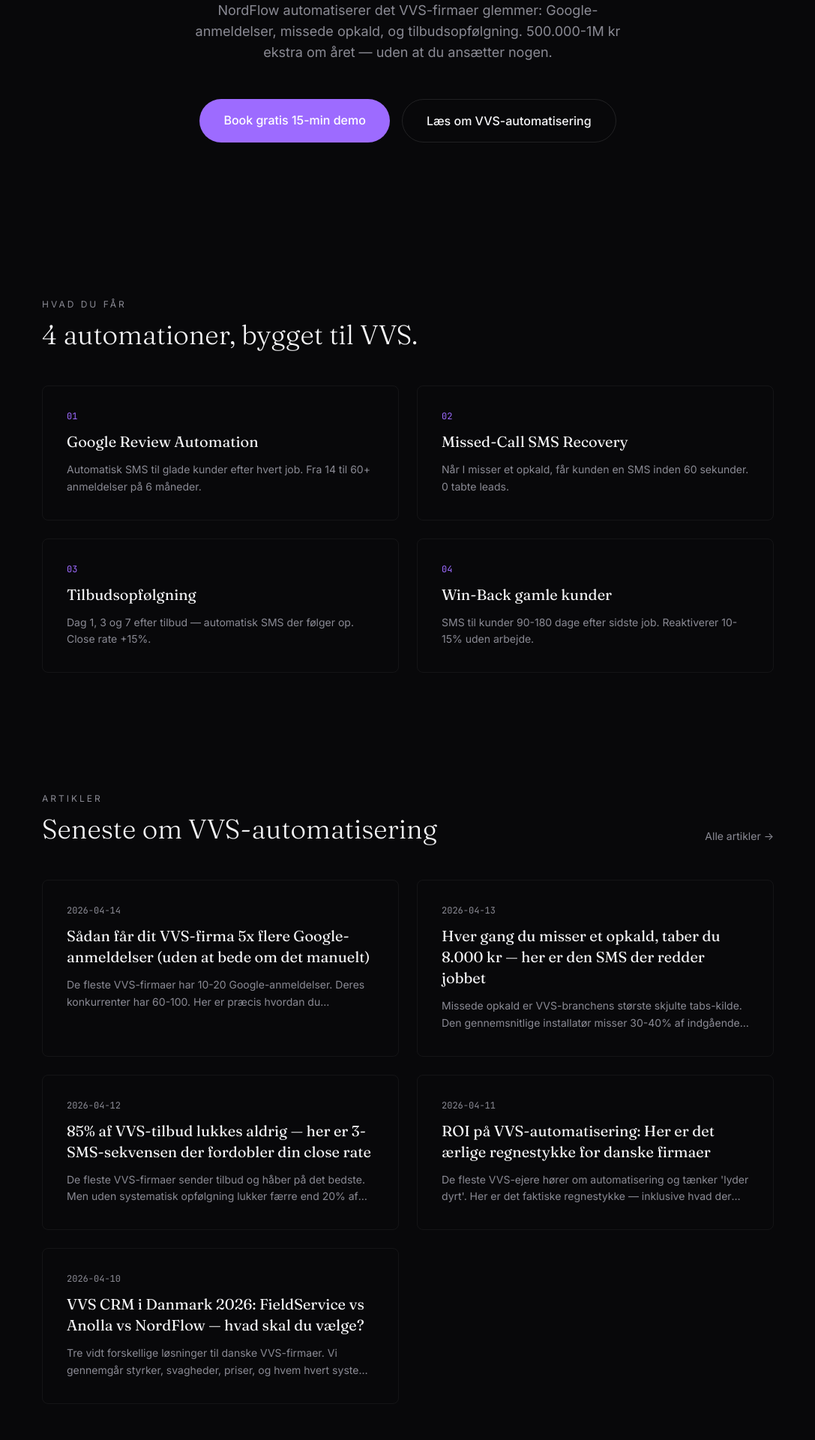
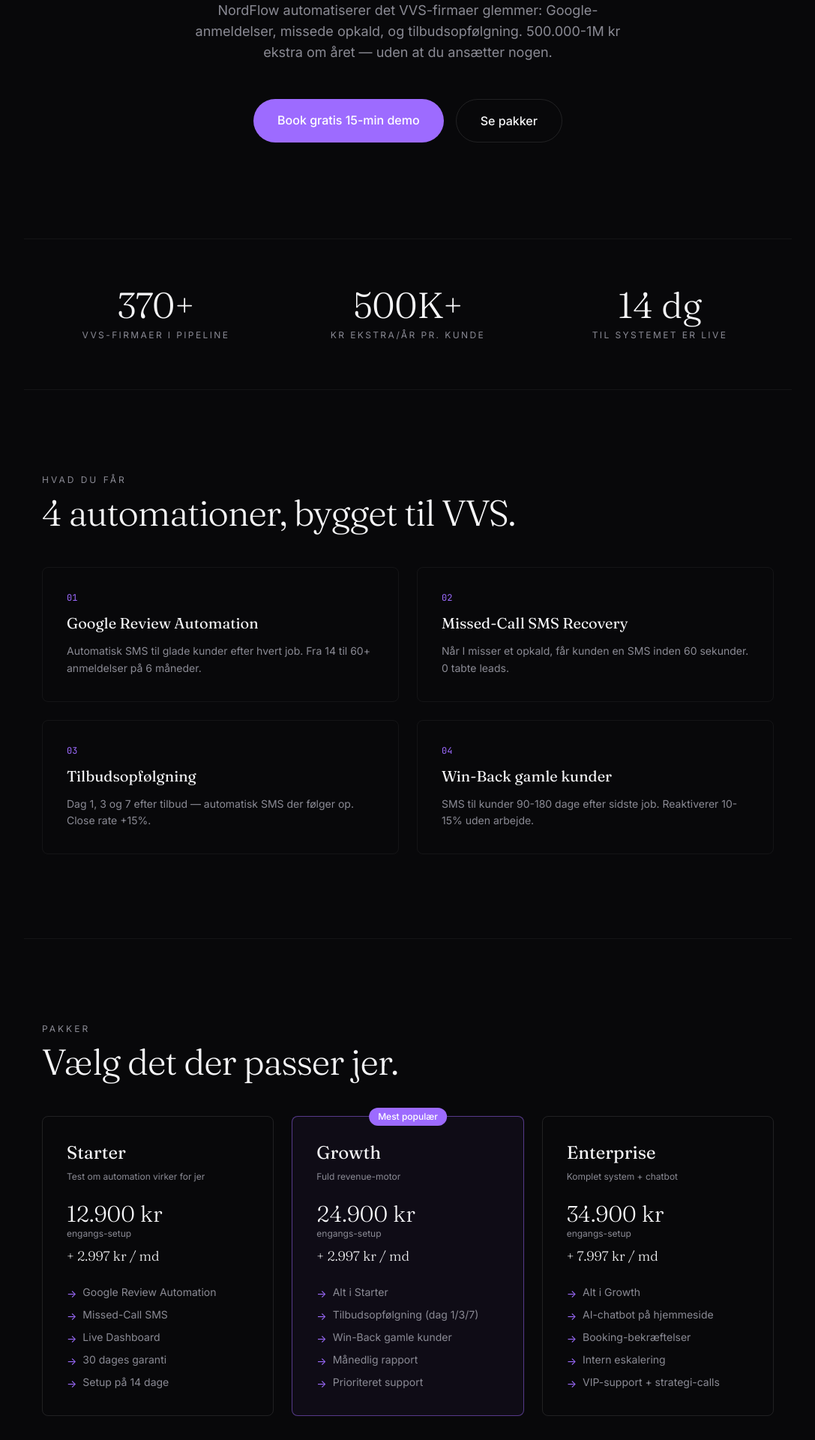
Before and after one commit to vhaugaard92-pixel/nordflow-site, a Next.js app: page / in a window 1280 px wide. Shown: the part 480-2400 px from the top of the page at 75% size, without its empty margins (96-1183 px from the left). Built offline with nearby package versions, Linux system fonts and the light colour scheme.

Commit message:
auto: app/page.tsx

```diff
--- a/app/page.tsx
+++ b/app/page.tsx
@@ -1,11 +1,9 @@
-import { getAllArticles } from '@/lib/articles';
 import Link from 'next/link';
 
 export default function HomePage() {
-  const articles = getAllArticles().slice(0, 6);
-
   return (
     <>
+      {/* HERO */}
       <section className="max-w-5xl mx-auto px-6 py-32 text-center">
         <div className="text-xs uppercase tracking-[0.25em] text-muted mb-8">Automatisering til VVS-branchen</div>
         <h1 className="font-serif text-6xl md:text-8xl leading-[0.9] tracking-tight font-light mb-8">
@@ -16,7 +14,7 @@
           NordFlow automatiserer det VVS-firmaer glemmer: Google-anmeldelser, missede opkald, og tilbudsopfølgning.
           500.000-1M kr ekstra om året — uden at du ansætter nogen.
         </p>
-        <div className="flex gap-4 justify-center">
+        <div className="flex gap-4 justify-center flex-wrap">
           <a
             href="https://calendly.com/vhaugaard92/vvs-automation-gratis-demo"
             className="px-8 py-4 bg-accent text-white rounded-full font-medium hover:opacity-90 transition"
@@ -24,17 +22,36 @@
             Book gratis 15-min demo
           </a>
           <a
-            href="/artikler"
+            href="#pakker"
             className="px-8 py-4 border border-white/10 rounded-full font-medium hover:bg-white/5 transition"
           >
-            Læs om VVS-automatisering
+            Se pakker
           </a>
         </div>
       </section>
 
-      <section id="features" className="max-w-5xl mx-auto px-6 py-20">
+      {/* SOCIAL PROOF */}
+      <section className="max-w-5xl mx-auto px-6 py-16 border-y border-white/5">
+        <div className="grid md:grid-cols-3 gap-8 text-center">
+          <div>
+            <div className="font-serif text-5xl font-light mb-2">370+</div>
+            <div className="text-xs uppercase tracking-[0.2em] text-muted">VVS-firmaer i pipeline</div>
+          </div>
+          <div>
+            <div className="font-serif text-5xl font-light mb-2">500K+</div>
+            <div className="text-xs uppercase tracking-[0.2em] text-muted">Kr ekstra/år pr. kunde</div>
+          </div>
+          <div>
+            <div className="font-serif text-5xl font-light mb-2">14 dg</div>
+            <div className="text-xs uppercase tracking-[0.2em] text-muted">Til systemet er live</div>
+          </div>
+        </div>
+      </section>
+
+      {/* FEATURES */}
+      <section id="features" className="max-w-5xl mx-auto px-6 py-28">
         <div className="text-xs uppercase tracking-[0.25em] text-muted mb-3">Hvad du får</div>
-        <h2 className="font-serif text-4xl font-light mb-12">4 automationer, bygget til VVS.</h2>
+        <h2 className="font-serif text-4xl md:text-5xl font-light mb-12 tracking-tight">4 automationer, bygget til VVS.</h2>
         <div className="grid md:grid-cols-2 gap-6">
           {[
             { title: 'Google Review Automation', desc: 'Automatisk SMS til glade kunder efter hvert job. Fra 14 til 60+ anmeldelser på 6 måneder.' },
@@ -51,27 +68,88 @@
         </div>
       </section>
 
-      <section className="max-w-5xl mx-auto px-6 py-20">
-        <div className="flex items-end justify-between mb-12">
-          <div>
-            <div className="text-xs uppercase tracking-[0.25em] text-muted mb-3">Artikler</div>
-            <h2 className="font-serif text-4xl font-light">Seneste om VVS-automatisering</h2>
-          </div>
-          <Link href="/artikler" className="text-sm text-muted hover:text-fg transition">Alle artikler →</Link>
-        </div>
-        <div className="grid md:grid-cols-2 gap-6">
-          {articles.map((a) => (
-            <Link
-              key={a.slug}
-              href={`/artikler/${a.slug}`}
-              className="block p-8 border border-white/5 rounded-lg hover:border-white/15 hover:bg-white/[0.02] transition group"
+      {/* PRICING */}
+      <section id="pakker" className="max-w-5xl mx-auto px-6 py-28 border-t border-white/5">
+        <div className="text-xs uppercase tracking-[0.25em] text-muted mb-3">Pakker</div>
+        <h2 className="font-serif text-4xl md:text-5xl font-light mb-12 tracking-tight">Vælg det der passer jer.</h2>
+        <div className="grid md:grid-cols-3 gap-6">
+          {[
+            {
+              name: 'Starter',
+              subtitle: 'Test om automation virker for jer',
+              setup: '12.900',
+              monthly: '2.997',
+              features: ['Google Review Automation', 'Missed-Call SMS', 'Live Dashboard', '30 dages garanti', 'Setup på 14 dage']
+            },
+            {
+              name: 'Growth',
+              subtitle: 'Fuld revenue-motor',
+              setup: '24.900',
+              monthly: '2.997',
+              features: ['Alt i Starter', 'Tilbudsopfølgning (dag 1/3/7)', 'Win-Back gamle kunder', 'Månedlig rapport', 'Prioriteret support'],
+              highlighted: true
+            },
+            {
+              name: 'Enterprise',
+              subtitle: 'Komplet system + chatbot',
+              setup: '34.900',
+              monthly: '7.997',
+              features: ['Alt i Growth', 'AI-chatbot på hjemmeside', 'Booking-bekræftelser', 'Intern eskalering', 'VIP-support + strategi-calls']
+            }
+          ].map((p, i) => (
+            <div
+              key={i}
+              className={`p-8 border rounded-lg transition ${
+                p.highlighted
+                  ? 'border-accent/50 bg-accent/5 relative'
+                  : 'border-white/10 hover:border-white/20'
+              }`}
             >
-              <div className="text-xs text-muted font-mono mb-3">{a.date}</div>
-              <h3 className="font-serif text-xl mb-3 group-hover:text-accent transition">{a.title}</h3>
-              <p className="text-muted text-sm leading-relaxed line-clamp-2">{a.excerpt}</p>
-            </Link>
+              {p.highlighted && (
+                <div className="absolute -top-3 left-1/2 -translate-x-1/2 px-3 py-1 bg-accent text-white text-xs font-medium rounded-full">
+                  Mest populær
+                </div>
+              )}
+              <h3 className="font-serif text-2xl mb-2">{p.name}</h3>
+              <p className="text-xs text-muted mb-6">{p.subtitle}</p>
+              <div className="mb-6">
+                <div className="text-3xl font-serif font-light">{p.setup} kr</div>
+                <div className="text-xs text-muted">engangs-setup</div>
+                <div className="text-lg font-serif font-light mt-2">+ {p.monthly} kr / md</div>
+              </div>
+              <ul className="space-y-2 text-sm text-muted">
+                {p.features.map((f, j) => (
+                  <li key={j} className="flex items-start gap-2">
+                    <span className="text-accent mt-0.5">→</span>
+                    <span>{f}</span>
+                  </li>
+                ))}
+              </ul>
+            </div>
           ))}
         </div>
+        <p className="text-center text-xs text-muted mt-8 font-mono">
+          Alle priser eksklusiv moms · 30 dages pengene-tilbage-garanti · Ingen binding
+        </p>
+      </section>
+
+      {/* FINAL CTA */}
+      <section className="max-w-3xl mx-auto px-6 py-32 text-center">
+        <div className="text-xs uppercase tracking-[0.25em] text-muted mb-8">Næste skridt</div>
+        <h2 className="font-serif text-4xl md:text-6xl font-light mb-8 tracking-tight leading-[1.05]">
+          15 min demo.<br />
+          <em className="text-muted">Nul forpligtelser.</em>
+        </h2>
+        <p className="text-lg text-muted mb-12 max-w-xl mx-auto">
+          Du ser systemet live på Teams. Jeg forklarer hvad det vil koste og hvad det vil tjene dit firma.
+          Beslut bagefter — i dit eget tempo.
+        </p>
+        <a
+          href="https://calendly.com/vhaugaard92/vvs-automation-gratis-demo"
+          className="inline-block px-10 py-5 bg-accent text-white rounded-full font-medium text-lg hover:opacity-90 transition"
+        >
+          Book demo på Calendly →
+        </a>
       </section>
     </>
   );
```
